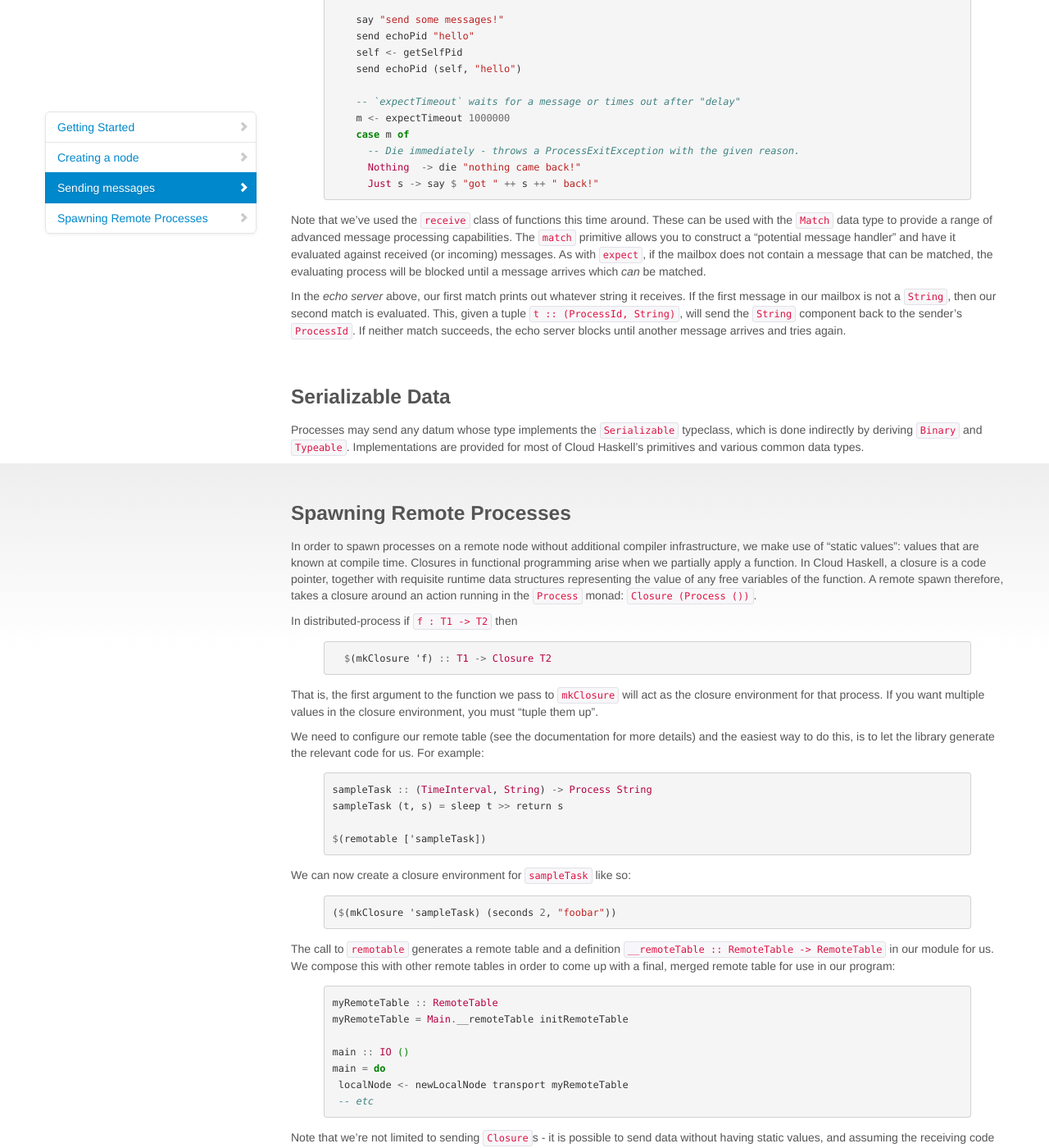
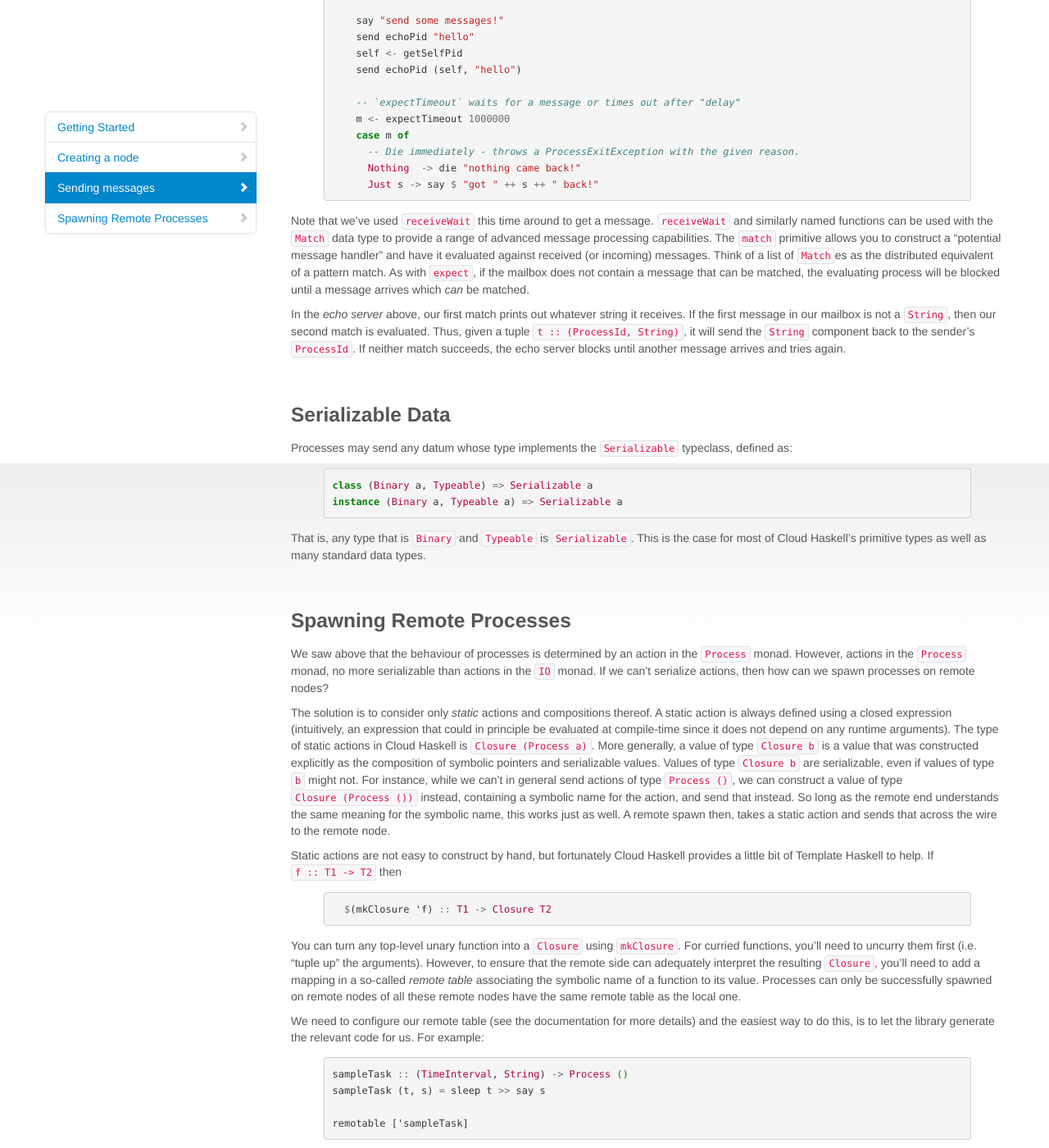
Before and after one commit to haskell-distributed/distributed-process, a Jekyll site: the page built from tutorials/1ch.md, in a window 1280 px wide and 1400 px high, scrolled down 2135 px. Shown: the whole window at 82% size. Built offline with Jekyll 4.4.1, drawn with Linux system fonts in a browser that asks for light colours; comment, search, counter and statistics services are not loaded; some of the changed text lies outside the part shown.

Commit message:
tutorial: rewrite section on spawning processes.

```diff
--- a/tutorials/1ch.md
+++ b/tutorials/1ch.md
@@ -90,15 +90,15 @@ Note that we haven't deadlocked our own thread by sending to and receiving
 from its mailbox in this fashion. Sending messages is a completely
 asynchronous operation - even if the recipient doesn't exist, no error will be
 raised and evaluating `send` will not block the caller, even if the caller is
-sending messages to itself!
+sending messages to itself.
 
-Receiving works the opposite way, blocking the caller until a message
-matching the expected type arrives in our (conceptual) mailbox. If multiple
-messages of that type are present in the mailbox, they'll be returned in FIFO
-order. If not, the caller is blocked until a message arrives that can be
-decoded to the correct type.
+Each process also has a *mailbox* associated with it. Messages sent to
+a process are queued in this mailbox. A process can pop a message out of its
+mailbox using `expect` or the `receive*` family of functions. If no message of
+the expected type is in the mailbox currently, the process will block until
+there is. Messages in the mailbox are ordered by time of arrival.
 
-Let's spawn two processes on the same node and have them talk to each other.
+Let's spawn two processes on the same node and have them talk to each other:
 
 {% highlight haskell %}
 import Control.Concurrent (threadDelay)
@@ -140,83 +140,135 @@ main = do
       Just s -> say $ "got " ++ s ++ " back!"
 {% endhighlight %}
 
-Note that we've used the `receive` class of functions this time around.
-These can be used with the [`Match`][5] data type to provide a range of
-advanced message processing capabilities. The `match` primitive allows you
-to construct a "potential message handler" and have it evaluated
-against received (or incoming) messages. As with `expect`, if the mailbox does
-not contain a message that can be matched, the evaluating process will be
-blocked until a message arrives which _can_ be matched.
+Note that we've used `receiveWait` this time around to get a message.
+`receiveWait` and similarly named functions can be used with the [`Match`][5]
+data type to provide a range of advanced message processing capabilities. The
+`match` primitive allows you to construct a "potential message handler" and
+have it evaluated against received (or incoming) messages. Think of a list of
+`Match`es as the distributed equivalent of a pattern match. As with `expect`,
+if the mailbox does not contain a message that can be matched, the evaluating
+process will be blocked until a message arrives which _can_ be matched.
 
 In the _echo server_ above, our first match prints out whatever string it
-receives. If the first message in our mailbox is not a `String`, then our second
-match is evaluated. This, given a tuple `t :: (ProcessId, String)`, will send
-the `String` component back to the sender's `ProcessId`. If neither match
-succeeds, the echo server blocks until another message arrives and
-tries again.
+receives. If the first message in our mailbox is not a `String`, then our
+second match is evaluated. Thus, given a tuple `t :: (ProcessId, String)`, it
+will send the `String` component back to the sender's `ProcessId`. If neither
+match succeeds, the echo server blocks until another message arrives and tries
+again.
 
 ### Serializable Data
 
-Processes may send any datum whose type implements the `Serializable` typeclass,
-which is done indirectly by deriving `Binary` and `Typeable`. Implementations are
-provided for most of Cloud Haskell's primitives and various common data types.
+Processes may send any datum whose type implements the `Serializable`
+typeclass, defined as:
+
+{% highlight haskell %}
+class (Binary a, Typeable) => Serializable a
+instance (Binary a, Typeable a) => Serializable a
+{% endhighlight %}
+
+That is, any type that is `Binary` and `Typeable` is `Serializable`. This is
+the case for most of Cloud Haskell's primitive types as well as many standard
+data types.
 
 ### Spawning Remote Processes
 
-In order to spawn processes on a remote node without additional compiler
-infrastructure, we make use of "static values": values that are known at
-compile time. Closures in functional programming arise when we partially
-apply a function. In Cloud Haskell, a closure is a code pointer, together
-with requisite runtime data structures representing the value of any free
-variables of the function. A remote spawn therefore, takes a closure around
-an action running in the `Process` monad: `Closure (Process ())`.
+We saw above that the behaviour of processes is determined by an action in the
+`Process` monad. However, actions in the `Process` monad, no more serializable
+than actions in the `IO` monad. If we can't serialize actions, then how can we
+spawn processes on remote nodes?
 
-In distributed-process if `f : T1 -> T2` then
+The solution is to consider only *static* actions and compositions thereof.
+A static action is always defined using a closed expression (intuitively, an
+expression that could in principle be evaluated at compile-time since it does
+not depend on any runtime arguments). The type of static actions in Cloud
+Haskell is `Closure (Process a)`. More generally, a value of type `Closure b`
+is a value that was constructed explicitly as the composition of symbolic
+pointers and serializable values. Values of type `Closure b` are serializable,
+even if values of type `b` might not. For instance, while we can't in general
+send actions of type `Process ()`, we can construct a value of type `Closure
+(Process ())` instead, containing a symbolic name for the action, and send
+that instead. So long as the remote end understands the same meaning for the
+symbolic name, this works just as well. A remote spawn then, takes a static
+action and sends that across the wire to the remote node.
+
+Static actions are not easy to construct by hand, but fortunately Cloud
+Haskell provides a little bit of Template Haskell to help. If `f :: T1 -> T2`
+then
 
 {% highlight haskell %}
   $(mkClosure 'f) :: T1 -> Closure T2
 {% endhighlight %}
 
-That is, the first argument to the function we pass to `mkClosure` will act
-as the closure environment for that process. If you want multiple values
-in the closure environment, you must "tuple them up".
+You can turn any top-level unary function into a `Closure` using `mkClosure`.
+For curried functions, you'll need to uncurry them first (i.e. "tuple up" the
+arguments). However, to ensure that the remote side can adequately interpret
+the resulting `Closure`, you'll need to add a mapping in a so-called *remote
+table* associating the symbolic name of a function to its value. Processes can
+only be successfully spawned on remote nodes of all these remote nodes have
+the same remote table as the local one.
 
 We need to configure our remote table (see the documentation for more details)
 and the easiest way to do this, is to let the library generate the relevant
 code for us. For example:
 
 {% highlight haskell %}
-sampleTask :: (TimeInterval, String) -> Process String
-sampleTask (t, s) = sleep t >> return s
+sampleTask :: (TimeInterval, String) -> Process ()
+sampleTask (t, s) = sleep t >> say s
 
-$(remotable ['sampleTask])
+remotable ['sampleTask]
 {% endhighlight %}
 
-We can now create a closure environment for `sampleTask` like so:
+The last line is a top-level Template Haskell splice. At the call site for
+`spawn`, we can construct a `Closure` corresponding to an application of
+`sampleTask` like so:
 
 {% highlight haskell %}
 ($(mkClosure 'sampleTask) (seconds 2, "foobar"))
 {% endhighlight %}
 
-The call to `remotable` generates a remote table and a definition
-`__remoteTable :: RemoteTable -> RemoteTable` in our module for us.
-We compose this with other remote tables in order to come up with a
-final, merged remote table for use in our program:
+The call to `remotable` implicitly generates a remote table by inserting
+a top-level definition `__remoteTable :: RemoteTable -> RemoteTable` in our
+module for us. We compose this with other remote tables in order to come up
+with a final, merged remote table for all modules in our program:
 
 {% highlight haskell %}
+{-# LANGUAGE TemplateHaskell #-}
+
+import Control.Concurrent (threadDelay)
+import Control.Monad (forever)
+import Control.Distributed.Process
+import Control.Distributed.Process.Closure
+import Control.Distributed.Process.Node
+import Network.Transport.TCP (createTransport, defaultTCPParameters)
+
+sampleTask :: (Int, String) -> Process ()
+sampleTask (t, s) = liftIO (threadDelay (t * 1000000)) >> say s
+
+remotable ['sampleTask]
+
 myRemoteTable :: RemoteTable
 myRemoteTable = Main.__remoteTable initRemoteTable
 
 main :: IO ()
 main = do
- localNode <- newLocalNode transport myRemoteTable
- -- etc
+  Right transport <- createTransport "127.0.0.1" "10501" defaultTCPParameters
+  node <- newLocalNode transport myRemoteTable
+  runProcess node $ do
+    us <- getSelfNode
+    _ <- spawnLocal $ sampleTask (1 :: Int, "locally")
+    pid <- spawn us $ $(mkClosure 'sampleTask) (1 :: Int, "remotely")
+    liftIO $ threadDelay 2000000
 {% endhighlight %}
 
-Note that we're not limited to sending `Closure`s - it is possible to send data
-without having static values, and assuming the receiving code is able to decode
-this data and operate on it, we can easily put together a simple AST that maps
-to operations we wish to execute remotely.
+In the above example, we spawn `sampleTask` on node `us` in two
+different ways:
+
+* using `spawn`, which expects some node identifier to spawn a process
+  on along for the action of the process.
+* using `spawnLocal`, a specialization of `spawn` to the case when the
+  node identifier actually refers to the local node (i.e. `us`). In
+  this special case, no serialization is necessary, so passing an
+  action directly rather than a `Closure` works just fine.
 
 ------
 
```
